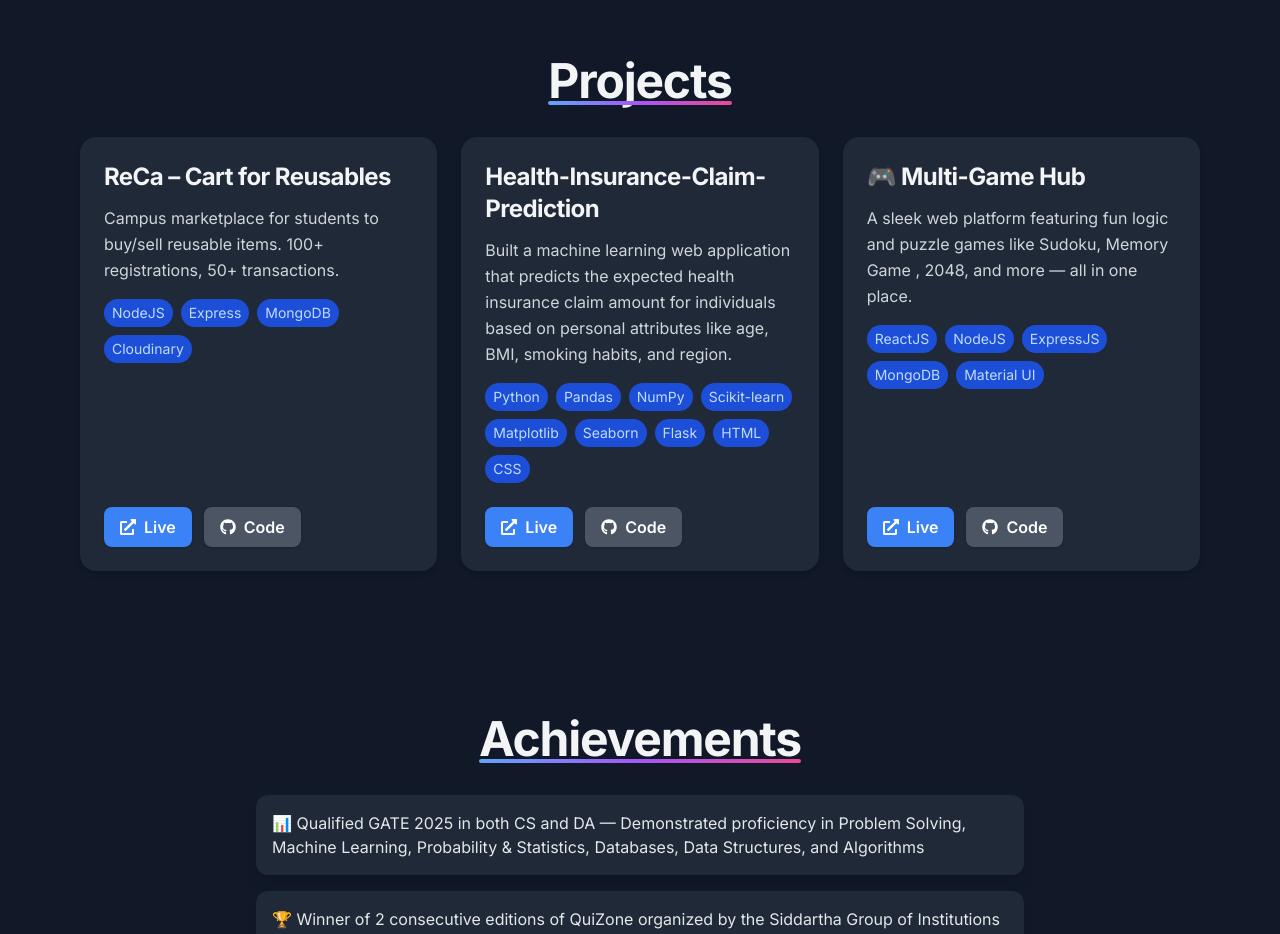
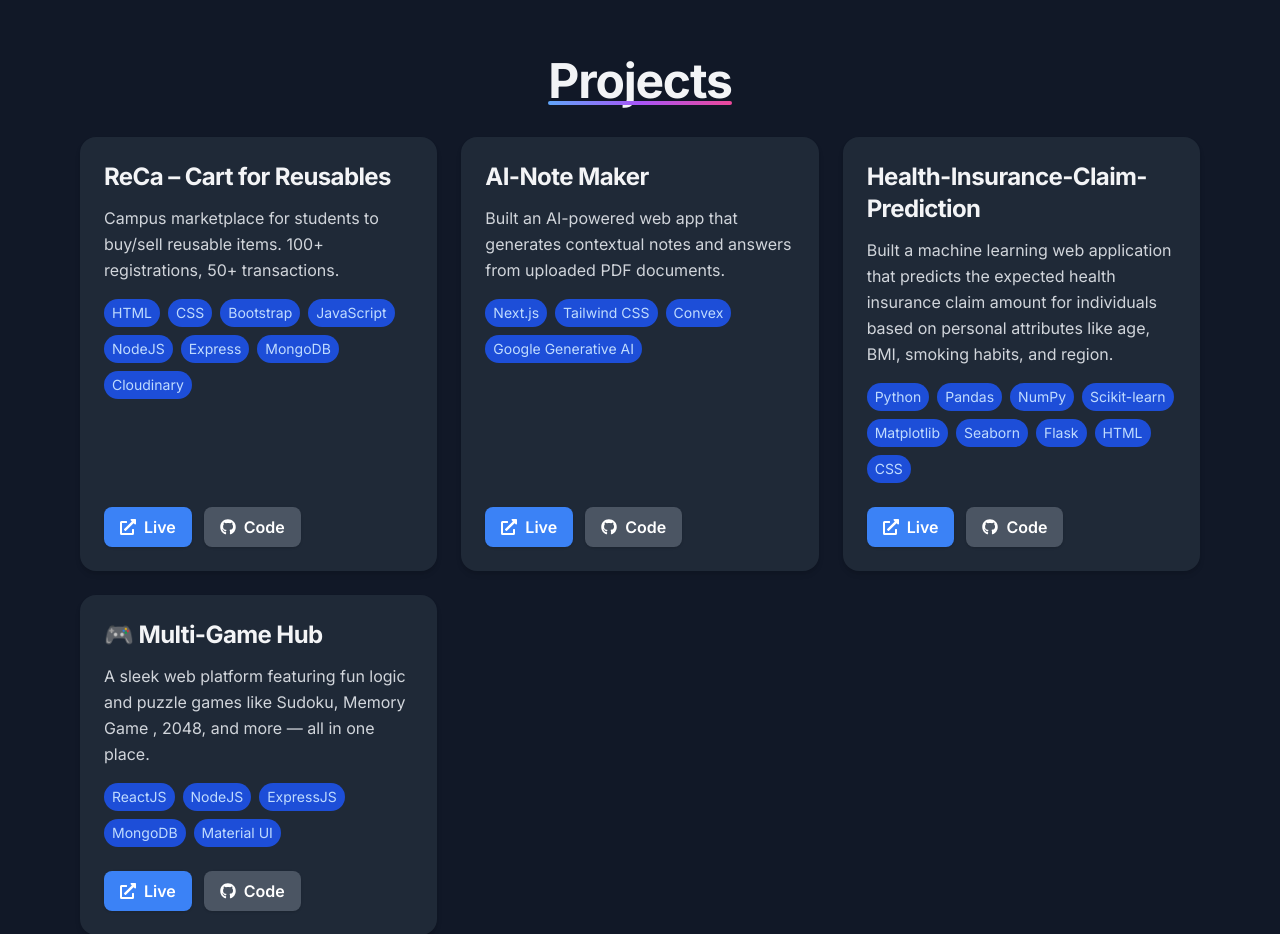
Before and after one commit to sainadhareddy2636/portfolio-website, a React (Create React App) app: page / in a window 1280 px wide. Shown: the part 2320-3254 px from the top of the page. Built offline with nearby package versions, Linux system fonts and the light colour scheme; the HTML template or start-up script is replaced by a standard one.

Commit message:
Updated Projects Section

```diff
--- a/src/components/Projects.jsx
+++ b/src/components/Projects.jsx
@@ -6,9 +6,16 @@ const projects = [
   {
     name: "ReCa – Cart for Reusables",
     desc: "Campus marketplace for students to buy/sell reusable items. 100+ registrations, 50+ transactions.",
-    stack: ["NodeJS", "Express", "MongoDB", "Cloudinary"],
+    stack: ["HTML","CSS","Bootstrap","JavaScript","NodeJS", "Express", "MongoDB", "Cloudinary"],
     live: "https://reca-21ve.onrender.com/reca",
     code: "https://github.com/sainadhareddy2636/RTP_RECA.git",
+  },
+  {
+    name: "AI-Note Maker",
+    desc: "Built an AI-powered web app that generates contextual notes and answers from uploaded PDF documents.",
+    stack: ["Next.js","Tailwind CSS","Convex","Google Generative AI"],
+    live: "https://ai-pdf-notes-taker.vercel.app/",
+    code: "https://github.com/sainadhareddy2636/AI-Note-Maker.git",
   },
     {
     name: "Health-Insurance-Claim-Prediction",
```
